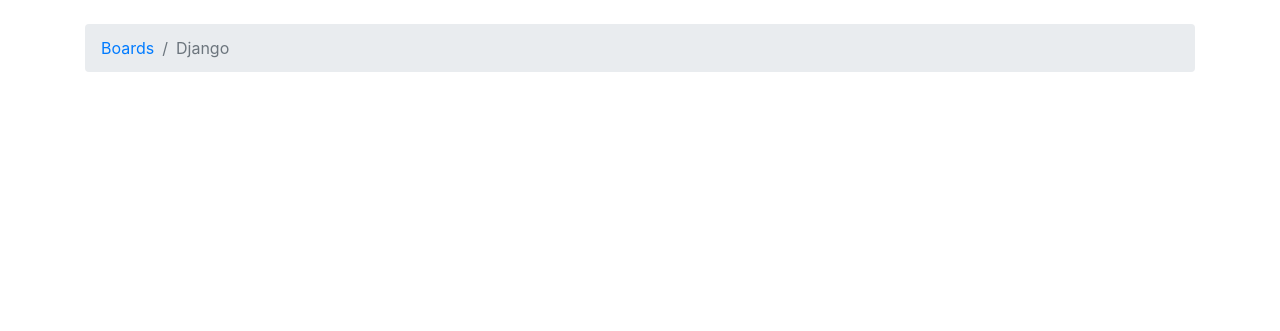
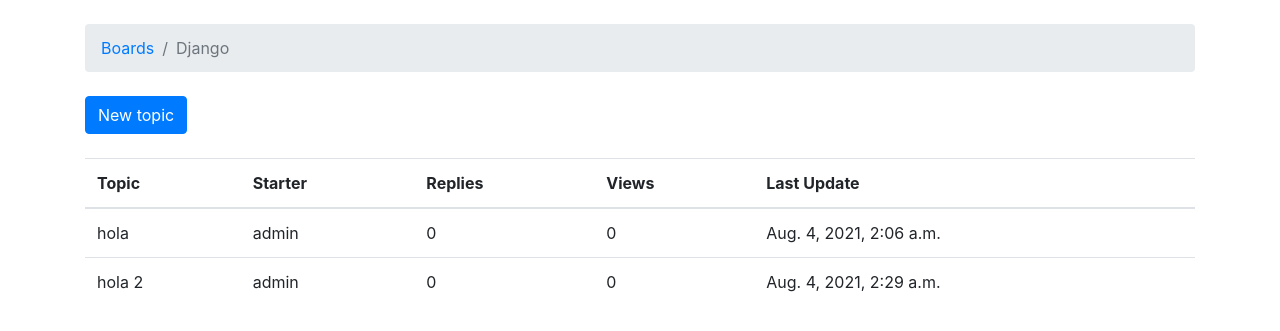
Before and after one commit to michaelap45/Repositorio-Django, a Django app: page /boards/1/ in a window 1280 px wide. Shown: the part 56-387 px from the top of the page. Run offline with Django 3.2, Linux system fonts and the light colour scheme; data comes from the database, SQL or seed files in the repository; some libraries are stand-ins or nearby versions.

Commit message:
formularios de new topic

```diff
--- a/miproyecto/boards/views.py
+++ b/miproyecto/boards/views.py
@@ -1,7 +1,9 @@
+from .forms import NewTopicForm
 from django.http.response import Http404
-from .models import Board
-from django.shortcuts import get_object_or_404, render
+from .models import Board, Post, Topic
+from django.shortcuts import get_object_or_404, redirect, render
 from django.http import HttpResponse
+from django.contrib.auth.models import User
 
 def home(request):
     boards = Board.objects.all()
@@ -10,3 +12,23 @@ def home(request):
 def board_topics(request, pk):
     board = get_object_or_404(Board, pk=pk)
     return render(request, 'topics.html', {'board': board})
+
+def new_topic(request, pk):
+    board = get_object_or_404(Board, pk=pk)
+    user = User.objects.first()
+    if request.method == 'POST':
+        form = NewTopicForm(request.POST)
+        if form.is_valid():
+            topic = form.save(commit=False)
+            topic.board = board
+            topic.starter = user
+            topic.save()
+            post = Post.objects.create(
+                message=form.cleaned_data.get('message'),
+                topic=topic,
+                created_by=user
+            )
+            return redirect('board_topics', pk=board.pk)
+    else:
+        form = NewTopicForm()
+    return render(request, 'new_topic.html', {'board': board, 'form': form})
--- a/miproyecto/miproyecto/urls.py
+++ b/miproyecto/miproyecto/urls.py
@@ -20,5 +20,6 @@ from boards import views
 urlpatterns = [
     path('', views.home, name='home'),
     path('boards/<int:pk>/', views.board_topics, name='board_topics'),
+    path('boards/<int:pk>/new/', views.new_topic, name='new_topic'),
     path('admin/', admin.site.urls),
 ]
--- a/miproyecto/templates/topics.html
+++ b/miproyecto/templates/topics.html
@@ -10,5 +10,29 @@
 {% endblock %}
 
 {% block content %}
-    <!-- just leaving it empty for now. we will add core here soon. -->
+<div class="mb-4">
+  <a href="{% url 'new_topic' board.pk %}" class="btn btn-primary">New topic</a>
+</div>
+<table class="table">
+  <thead class="thead-inverse">
+    <tr>
+      <th>Topic</th>
+      <th>Starter</th>
+      <th>Replies</th>
+      <th>Views</th>
+      <th>Last Update</th>
+    </tr>
+  </thead>
+  <tbody>
+    {% for topic in board.topics.all %}
+      <tr>
+        <td>{{ topic.subject }}</td>
+        <td>{{ topic.starter.username }}</td>
+        <td>0</td>
+        <td>0</td>
+        <td>{{ topic.last_updated }}</td>
+      </tr>
+    {% endfor %}
+  </tbody>
+</table>
 {% endblock %}
```
Also changed, not shown: miproyecto/boards/forms.py (added, +13 -0 lines), miproyecto/boards/tests.py (+78 -4 lines), miproyecto/templates/new_topic.html (added, +17 -0 lines), miproyecto/db.sqlite3.
